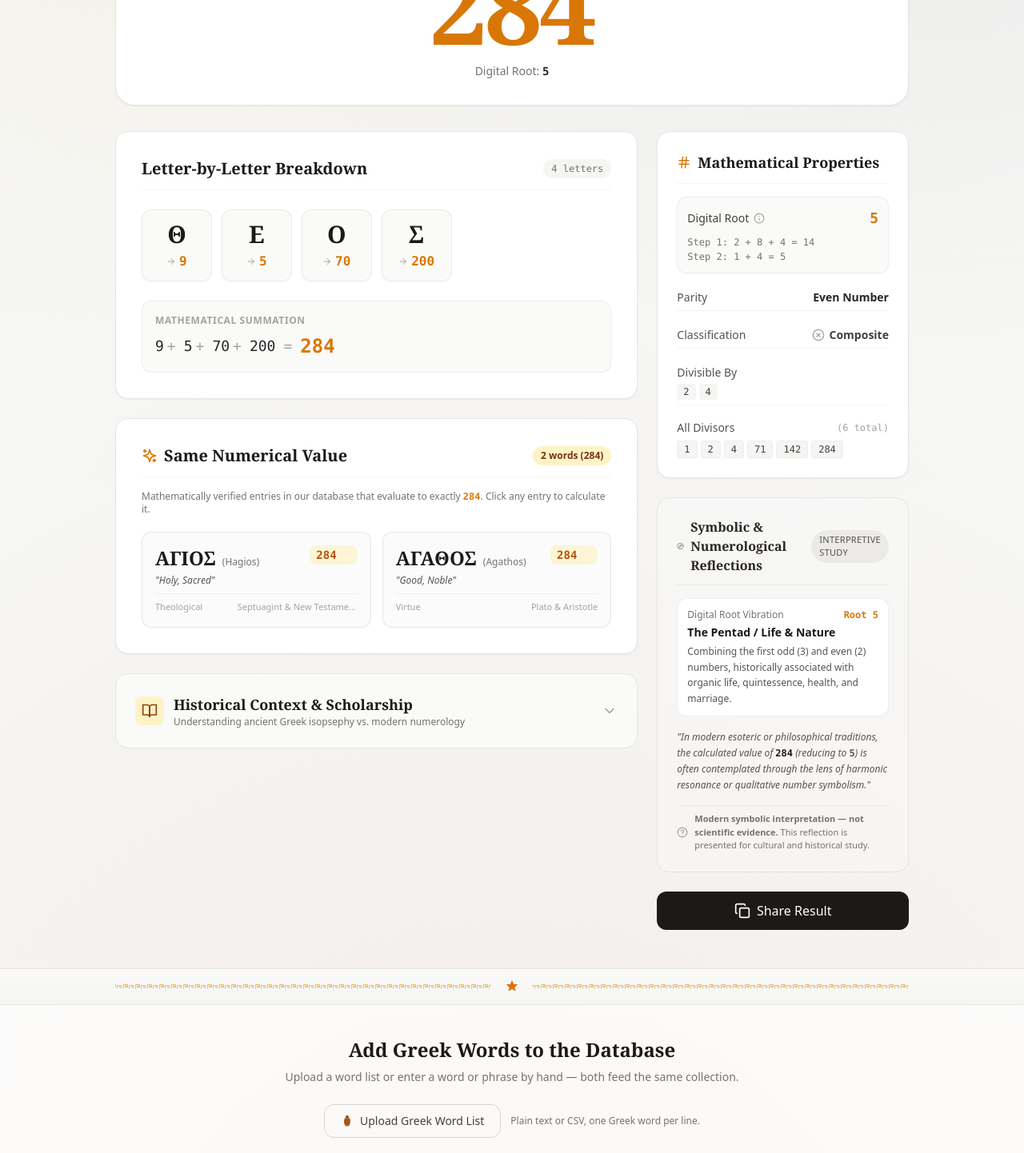
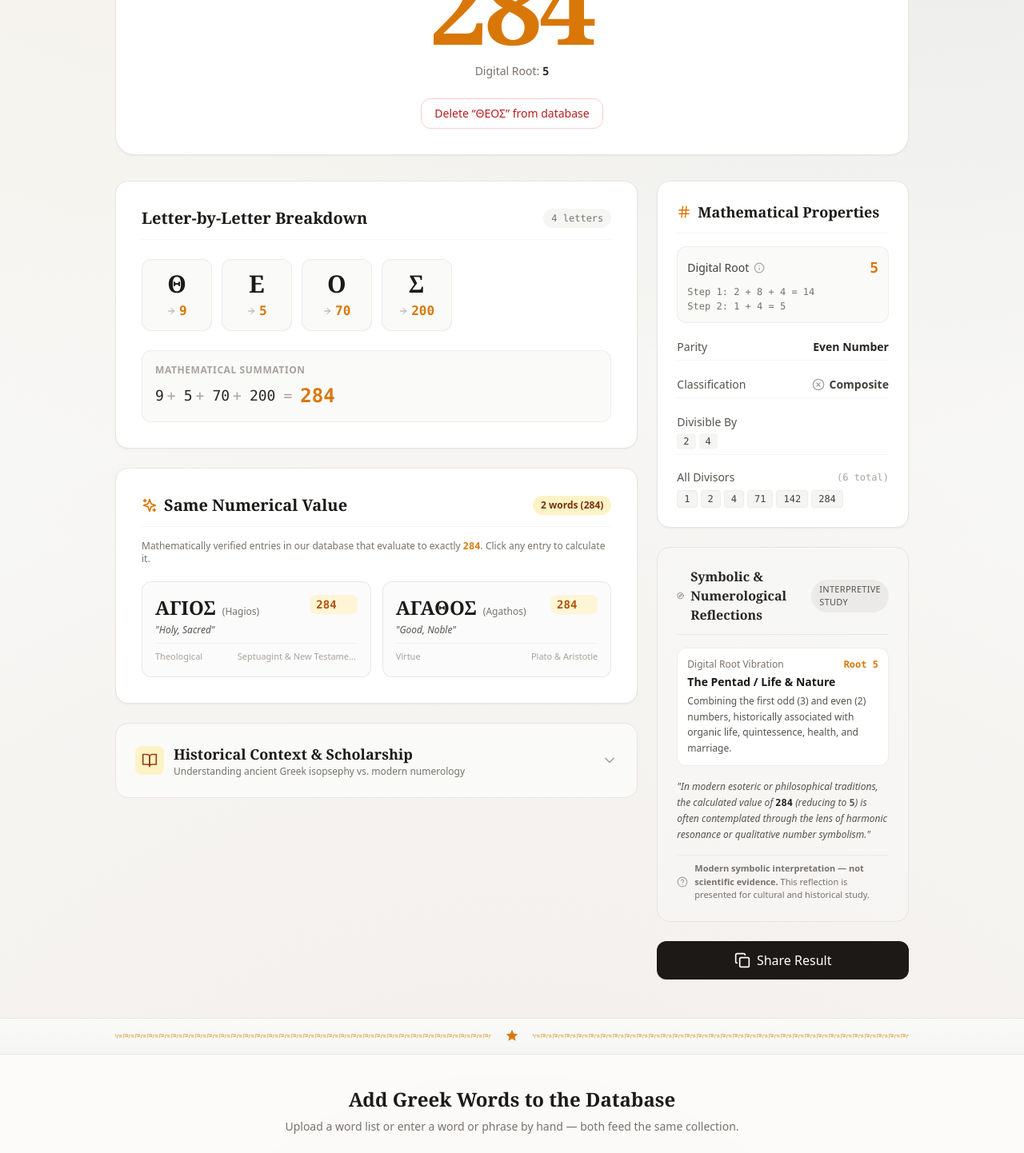
Before and after one commit to NovaPixelTech/ArithmoSofia, a React (Vite) app: page / in a window 1280 px wide. Shown: the part 900-2342 px from the top of the page at 80% size. Built offline with nearby package versions, Linux system fonts and the light colour scheme.

Commit message:
Add Word Deletion and Database List Download Features

```diff
--- a/src/App.tsx
+++ b/src/App.tsx
@@ -12,10 +12,12 @@ import RandomDiscovery from './components/RandomDiscovery';
 import CustomWordsUpload from './components/CustomWordsUpload';
 import ManualWordEntry from './components/ManualWordEntry';
 import GreekArt from './components/GreekArt';
+import { Download } from 'lucide-react';
 
 export type Tab = 'calculator' | 'compare' | 'discover' | 'curious' | 'examples' | 'about';
 
 const STORAGE_KEY = 'isopsephy-custom-words';
+const DELETED_KEY = 'isopsephy-deleted-words';
 
 const loadCustomWordsFromStorage = (): GreekWord[] => {
   try {
@@ -41,19 +43,48 @@ function App() {
   const [activeTab, setActiveTab] = useState<Tab>('calculator');
   const [selectedWord, setSelectedWord] = useState<string>('ΘΕΟΣ');
   const [customWords, setCustomWords] = useState<GreekWord[]>(loadCustomWordsFromStorage);
+  const [deletedWords, setDeletedWords] = useState<string[]>(() => {
+    try { return JSON.parse(localStorage.getItem(DELETED_KEY) || '[]'); } catch { return []; }
+  });
+  const [wordNotice, setWordNotice] = useState('');
 
   // Merge custom words with the base dataset, avoiding duplicates
   const allWords = useMemo(() => {
     const customWordSet = new Set(customWords.map(w => w.word));
     return [
-      ...GREEK_WORDS.filter(w => !customWordSet.has(w.word)),
+      ...GREEK_WORDS.filter(w => !customWordSet.has(w.word) && !deletedWords.includes(w.word)),
       ...customWords.filter(w => w.value > 0)
     ];
-  }, [customWords]);
+  }, [customWords, deletedWords]);
 
   useEffect(() => {
     saveCustomWordsToStorage(customWords);
   }, [customWords]);
+
+  useEffect(() => {
+    try { localStorage.setItem(DELETED_KEY, JSON.stringify(deletedWords)); } catch { /* ignore storage errors */ }
+  }, [deletedWords]);
+
+  const handleDeleteWord = (word: string) => {
+    if (!window.confirm(`Delete “${word}” from the word database? This cannot be undone.`)) return;
+    setCustomWords(prev => prev.filter(entry => entry.word !== word));
+    if (GREEK_WORDS.some(entry => entry.word === word)) {
+      setDeletedWords(prev => prev.includes(word) ? prev : [...prev, word]);
+    }
+    setWordNotice(`“${word}” was deleted from the word database.`);
+  };
+
+  const handleDownloadWords = () => {
+    const csvCell = (value: string | number | undefined) => `"${String(value ?? '').replace(/"/g, '""')}"`;
+    const rows = [['Word', 'Value', 'Meaning', 'Transliteration', 'Category'], ...allWords.map(w => [w.word, w.value, w.meaning, w.transliteration, w.category])];
+    const csv = '\uFEFF' + rows.map(row => row.map(csvCell).join(',')).join('\r\n');
+    const url = URL.createObjectURL(new Blob([csv], { type: 'text/csv;charset=utf-8' }));
+    const link = document.createElement('a');
+    link.href = url;
+    link.download = 'arithmosofia-words.csv';
+    link.click();
+    URL.revokeObjectURL(url);
+  };
 
   const handleSelectWord = (word: string) => {
     setSelectedWord(word);
@@ -72,6 +103,7 @@ function App() {
             initialWord={selectedWord}
             onSelectWord={handleSelectWord}
             wordDatabase={allWords}
+            onDeleteWord={handleDeleteWord}
           />
         )}
         {activeTab === 'compare' && (
@@ -107,6 +139,13 @@ function App() {
             </p>
           </div>
 
+          <div className="flex flex-col items-center gap-2">
+            <button type="button" onClick={handleDownloadWords} className="inline-flex items-center gap-2 px-4 py-2 rounded-xl border border-stone-300 dark:border-stone-600 text-stone-700 dark:text-stone-200 hover:bg-stone-100 dark:hover:bg-stone-700 text-sm font-medium">
+              <Download size={16} /> Download full word list (CSV)
+            </button>
+            {wordNotice && <p role="status" className="text-sm text-green-700 dark:text-green-400">{wordNotice}</p>}
+          </div>
+
           <CustomWordsUpload onWordsAdded={(newWords) => {
             setCustomWords(prev => {
               const seen = new Set(prev.map(w => w.word));
--- a/src/components/Calculator.tsx
+++ b/src/components/Calculator.tsx
@@ -14,6 +14,7 @@ interface Props {
   initialWord?: string;
   onSelectWord?: (word: string) => void;
   wordDatabase?: GreekWord[];
+  onDeleteWord?: (word: string) => void;
 }
 
 const EXAMPLE_WORDS = ['ΘΕΟΣ', 'ΑΓΑΠΗ', 'ΛΟΓΟΣ', 'ΣΟΦΙΑ', 'ΦΩΣ', 'ΝΟΥΣ'];
@@ -59,7 +60,7 @@ function useAnimatedCounter(targetValue: number, duration: number = 600): number
   return displayValue;
 }
 
-export default function Calculator({ initialWord = '', onSelectWord, wordDatabase }: Props) {
+export default function Calculator({ initialWord = '', onSelectWord, wordDatabase, onDeleteWord }: Props) {
   const [input, setInput] = useState(initialWord);
 
   useEffect(() => {
@@ -74,6 +75,9 @@ export default function Calculator({ initialWord = '', onSelectWord, wordDatabas
   // Check if user entered text that contains no Greek letters
   const hasInput = input.trim().length > 0;
   const hasNoGreekLetters = hasInput && result.letters.length === 0;
+  const registeredWord = input.trim() && !/\s/.test(input.trim())
+    ? wordDatabase?.find(entry => entry.word.normalize('NFC').toLocaleLowerCase() === input.trim().normalize('NFC').toLocaleLowerCase())
+    : undefined;
 
   const handleRandomWord = () => {
     const randomIndex = Math.floor(Math.random() * GREEK_WORDS.length);
@@ -184,6 +188,13 @@ export default function Calculator({ initialWord = '', onSelectWord, wordDatabas
             </div>
           </div>
         )}
+        {result.total > 0 && registeredWord && onDeleteWord && (
+          <div className="flex justify-center">
+            <button type="button" onClick={() => onDeleteWord(registeredWord.word)} className="px-4 py-2 rounded-xl border border-red-200 dark:border-red-900 text-red-700 dark:text-red-300 hover:bg-red-50 dark:hover:bg-red-950/40 text-sm font-medium">
+              Delete “{registeredWord.word}” from database
+            </button>
+          </div>
+        )}
       </div>
 
       {/* Results and Analytical Sections */}
```
